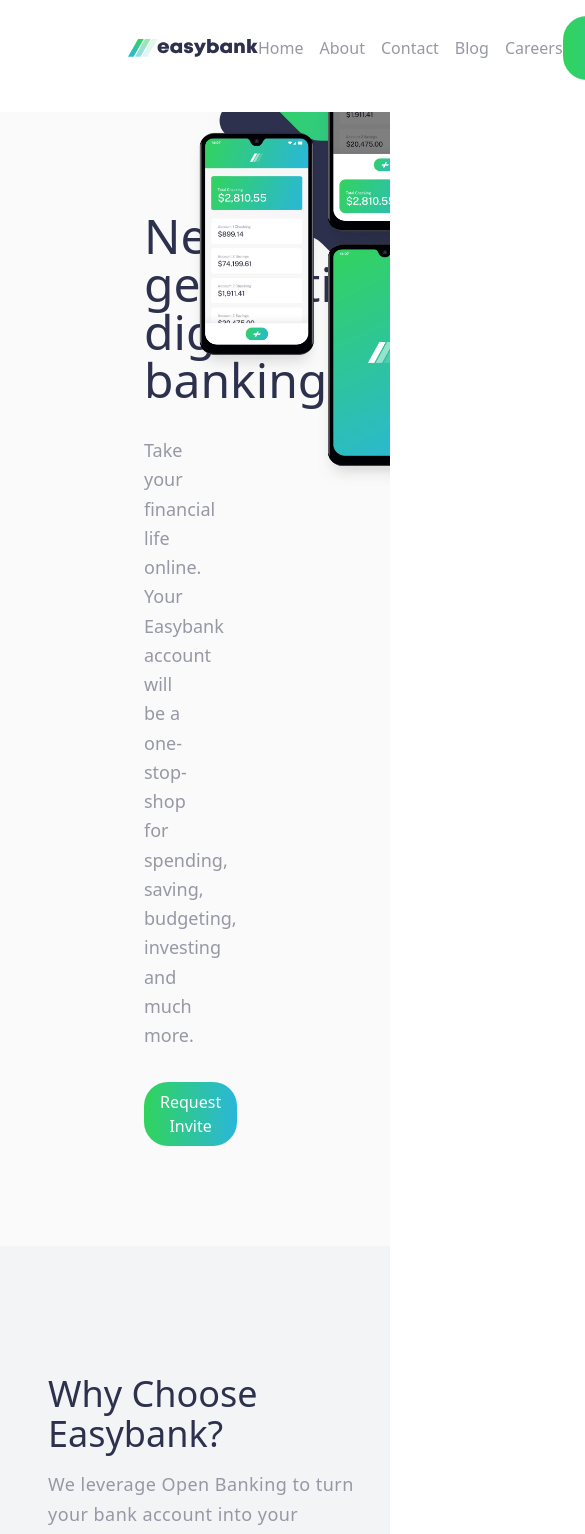
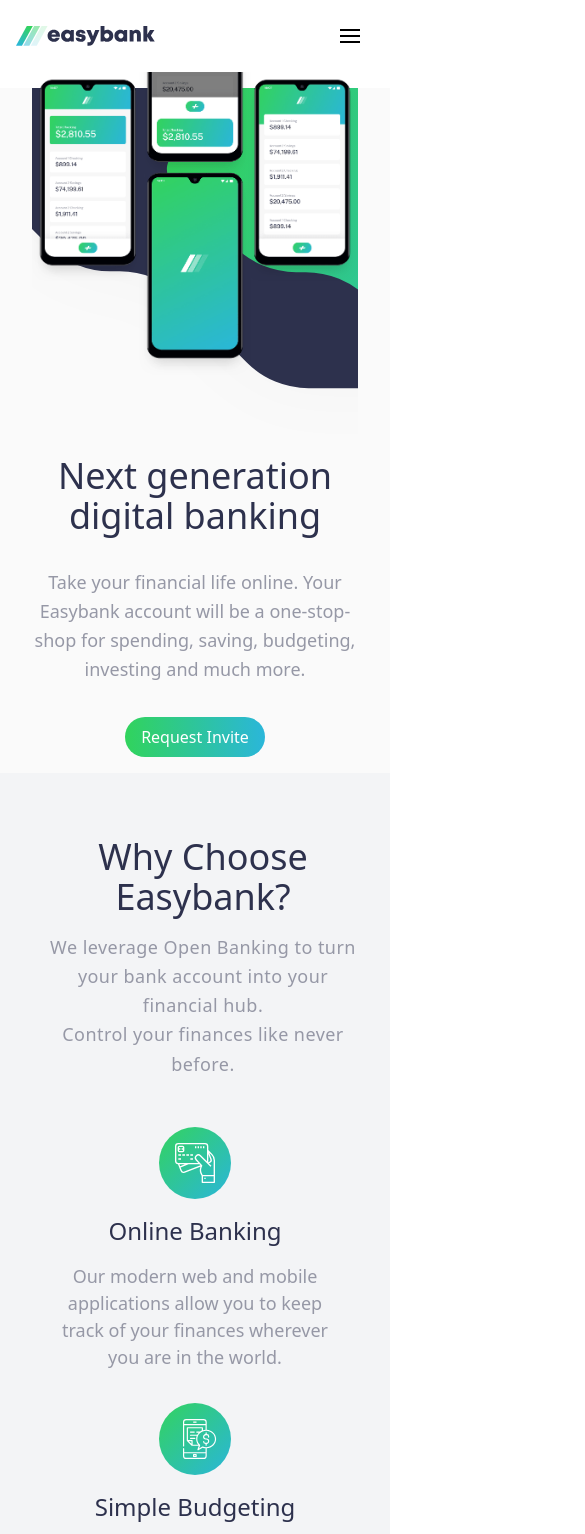
Before and after one commit to OU1122/client-banking-app, a React (Vite) app: page / in a window 390 px wide. Shown: the top 1534 px of the page, 585 px wide, since content can reach past the window. Built offline with nearby package versions, Linux system fonts and the light colour scheme.

Commit message:
added responsiveness

```diff
--- a/package.json
+++ b/package.json
@@ -10,8 +10,10 @@
     "preview": "vite preview"
   },
   "dependencies": {
+    "hamburger-react": "^2.5.1",
     "react": "^18.3.1",
-    "react-dom": "^18.3.1"
+    "react-dom": "^18.3.1",
+    "react-router-dom": "^6.24.1"
   },
   "devDependencies": {
     "@types/react": "^18.3.3",
--- a/src/components/articles.tsx
+++ b/src/components/articles.tsx
@@ -3,11 +3,13 @@
 export const Articles = () => {
 	return (
 		<div className="bg-VeryLightGray">
-			<div className=" max-w-[1440px] py-32 mx-auto px-32">
+			<div className=" max-w-[1440px] py-16 md:py-32 mx-auto sm:px-8 md:px-32">
 				<div className="mb-16">
-					<h2 className="text-DarkBlue text-4xl">Latest Articles</h2>
+					<h2 className="text-DarkBlue text-4xl text-center md:text-left">
+						Latest Articles
+					</h2>
 				</div>
-				<div className="grid grid-cols-1 sm:grid-cols-2 lg:grid-cols-4 gap-8 ">
+				<div className="grid grid-cols-1 sm:grid-cols-2 lg:grid-cols-4 gap-8 px-8 ">
 					{articles.map((article, i) => (
 						<ArticleCard
 							key={i}
--- a/src/components/featureCard.tsx
+++ b/src/components/featureCard.tsx
@@ -10,7 +10,7 @@
 	description,
 }) => {
 	return (
-		<div className=" p-4 gap-4 flex flex-col items-start justify-between">
+		<div className=" p-4 gap-4 flex flex-col items-center md:items-start justify-between">
 			<img src={img}></img>
 			<h2 className="text-DarkBlue text-2xl">{title}</h2>
 			<p className="text-GrayishBlue text-[18px]">{description}</p>
--- a/src/components/features.tsx
+++ b/src/components/features.tsx
@@ -4,16 +4,18 @@
 export const Features = () => {
 	return (
 		<div className="bg-LightGrayishBlue">
-			<div className=" max-w-[1440px] py-32 mx-auto px-8 md:px-16 lg:px-32">
+			<div className=" max-w-[1440px] py-16 sm:py-32 mx-auto px-8 md:px-16 lg:px-32">
 				<div className=" pl-4 ">
-					<h2 className="text-DarkBlue text-4xl">Why Choose Easybank?</h2>
-					<p className="mt-4 text-GrayishBlue tracking-wide text-[18px] leading-relaxed">
+					<h2 className="text-DarkBlue text-4xl text-center md:text-left">
+						Why Choose Easybank?
+					</h2>
+					<p className="mt-4 text-center md:text-left text-GrayishBlue tracking-wide text-[18px] leading-relaxed">
 						We leverage Open Banking to turn your bank account into your
 						financial hub.
 						<br /> Control your finances like never before.
 					</p>
 				</div>
-				<div className="grid grid-cols-1 sm:grid-cols-2 lg:grid-cols-4 mt-8">
+				<div className="grid grid-cols-1 sm:grid-cols-2 lg:grid-cols-4 mt-8 text-center md:text-start">
 					{features.map((feature, i) => (
 						<FeatureCard
 							key={i}
--- a/src/components/footer.tsx
+++ b/src/components/footer.tsx
@@ -4,9 +4,9 @@
 	return (
 		<div className="bg-DarkBlue text-white">
 			<div className=" max-w-[1440px] py-12 mx-auto px-8 md:px-16 lg:px-32">
-				<div className="flex flex-row h-full">
-					<div className="flex flex-col justify-between  flex-1 px-8 ">
-						<div className="flex items-center justify-center min-w-[130px] ">
+				<div className="flex gap-4 md:gap-0 flex-col md:flex-row h-full">
+					<div className="flex flex-col md:justify-between items-center justify-center  flex-1 px-8 ">
+						<div className="mb-4 md:mb-0 flex items-center justify-center min-w-[130px] ">
 							<img
 								src="/logo.svg"
 								className="w-full h-full"></img>
@@ -40,23 +40,23 @@
 							/>
 						</div>
 					</div>
-					<div className="flex flex-1 px-8 ml-8 ">
-						<ul className="flex flex-col items-start text-White gap-4 font-semibold *:cursor-pointer">
+					<div className="flex flex-1 px-8  items-center justify-center md:ml-8 ">
+						<ul className="flex flex-col items-center md:items-start text-White gap-4 font-semibold *:cursor-pointer">
 							<li className="hover:text-LimeGreen">About Us</li>
 							<li className="hover:text-LimeGreen">Contact</li>
 							<li className="hover:text-LimeGreen">Blog</li>
 						</ul>
 					</div>
-					<div className=" flex flex-1 px-8">
-						<ul className=" *:cursor-pointer flex flex-col items-start  text-White gap-4 font-semibold  ">
+					<div className=" flex flex-1 px-8 items-center justify-center">
+						<ul className=" *:cursor-pointer flex flex-col items-center md:items-start  text-White gap-4 font-semibold  ">
 							<li className="hover:text-LimeGreen">Careers</li>
 							<li className="hover:text-LimeGreen">Support</li>
 							<li className="hover:text-LimeGreen">Privacy Policy</li>
 						</ul>
 					</div>
-					<div className="flex flex-col items-end justify-center flex-[2_0_0%] px-8 gap-8 ">
+					<div className="flex flex-col md:items-end items-center justify-center flex-[2_0_0%] px-8 gap-8 ">
 						<Button type="button">Request Invite</Button>
-						<p className="text-GrayishBlue">
+						<p className="text-GrayishBlue text-center md:text-left">
 							EasyBank All Rights Reserved
 						</p>
 					</div>
--- a/src/components/hero.tsx
+++ b/src/components/hero.tsx
@@ -3,12 +3,20 @@
 export const Hero = () => {
 	return (
 		<section className="bg-VeryLightGray">
-			<div className="relative max-w-[1440px] mx-auto mt-4 flex flex-col px-32 overflow-hidden md:overflow-visible">
-				<div className="gap-8 flex flex-col items-start justify-center py-[100px] pl-4 w-[60%] ">
-					<h1 className="text-DarkBlue text-5xl w-3/4">
+			<div className="relative max-w-[1440px] mx-auto mt-4 flex flex-col px-8 md:px-18 lg:px-32 overflow-x-clip overflow-y-visible pb-4">
+				<div className=" relative md:hidden max-w-[400px] mx-auto">
+					<img
+						className="w-full h-full object-contain"
+						src="/bg-intro-mobile.svg"></img>
+					<img
+						className=" absolute -top-28"
+						src="/image-mockups.png"></img>
+				</div>
+				<div className="gap-8 flex flex-col md:items-start items-center justify-center md:py-[100px] md:pl-4 md:w-[60%] ">
+					<h1 className="text-DarkBlue text-4xl md:w-3/4 text-center md:text-left">
 						Next generation digital banking
 					</h1>
-					<p className="text-GrayishBlue font-normal w-3/4 text-[18px] leading-relaxed">
+					<p className="text-GrayishBlue font-normal md:w-3/4 text-[18px] leading-relaxed text-center md:text-left">
 						Take your financial life online. Your Easybank account will be
 						a one-stop-shop for spending, saving, budgeting, investing and
 						much more.
@@ -16,6 +24,7 @@
 					<Button type="button">Request Invite</Button>
 				</div>
 
+				<div className="hidden md:flex">
 					<img
 						className="absolute -top-[103px] -right-[190px] lg:-top-[103px] lg:-right-[97px] w-[700px] object-fill z-10"
 						src="/bg-intro-desktop.svg"></img>
@@ -23,6 +32,7 @@
 						className="absolute -top-[103px] -right-[190px] lg:-top-[103px] lg:-right-[97px] w-[600px] object-fill z-10"
 						src="/image-mockups.png"></img>
 				</div>
+			</div>
 		</section>
 	);
 };
--- a/src/components/nav.tsx
+++ b/src/components/nav.tsx
@@ -1,10 +1,14 @@
+import { useState } from "react";
 import { links } from "../library/data";
 import { Button } from "./button";
+import { Fade as Hamburger } from "hamburger-react";
 
 export const Nav = () => {
+	const [isOpen, setIsOpen] = useState(false);
+
 	return (
-		<nav className="relative max-w-[1440px] mx-auto py-4 flex bg-White px-32 items-center justify-between z-50">
-			<div className="flex items-center min-w-[130px] ">
+		<nav className="relative max-w-[1440px] h-[72px] mx-auto py-4 flex bg-White px-4 sm:px-16 lg:px-32 items-center justify-between z-50 gap-2">
+			<div className="flex items-center min-w-[130px]">
 				<img
 					className="w-full h-full"
 					src="/logo.svg"
@@ -12,7 +16,7 @@
 				/>
 			</div>
 			<div>
-				<ul className="text-GrayishBlue flex items-center jsutify-center gap-4">
+				<ul className="text-GrayishBlue hidden  md:flex items-center jsutify-center gap-4 md:gap-4">
 					{links.map((link, i) => (
 						<a
 							key={i}
@@ -27,8 +31,35 @@
 					))}
 				</ul>
 			</div>
-
-			<Button type="button">Request Invite</Button>
+			<div className="hidden md:block">
+				<Button type="button">Request Invite</Button>
+			</div>
+			<div className="block md:hidden">
+				<Hamburger
+					size={20}
+					toggled={isOpen}
+					toggle={setIsOpen}
+				/>
+			</div>
+			<div
+				className={`absolute top-24 left-0 translate-x-6 bg-White w-[90%] rounded-lg ${
+					isOpen ? `block` : `hidden`
+				} `}>
+				<ul className="text-DarkBlue flex items-center flex-col justify-center gap-2 pt-2 pb-2">
+					{links.map((link, i) => (
+						<a
+							key={i}
+							href={link.hash}
+							className="">
+							<li
+								className="hover:bg-gradient-to-r bg-none text-center hover:text-DarkBlue py-2 from-LimeGreen to-BrightCyan bg-[length:100%_4px] bg-no-repeat bg-bottom"
+								key={i}>
+								{link.name}
+							</li>
+						</a>
+					))}
+				</ul>
+			</div>
 		</nav>
 	);
 };
```
Also changed, not shown: src/routes/login.tsx (added), src/routes/register.tsx (added), 1 other file (tests, documents, lock files or other folders). Lines whose indentation alone changed are shown as unchanged.
